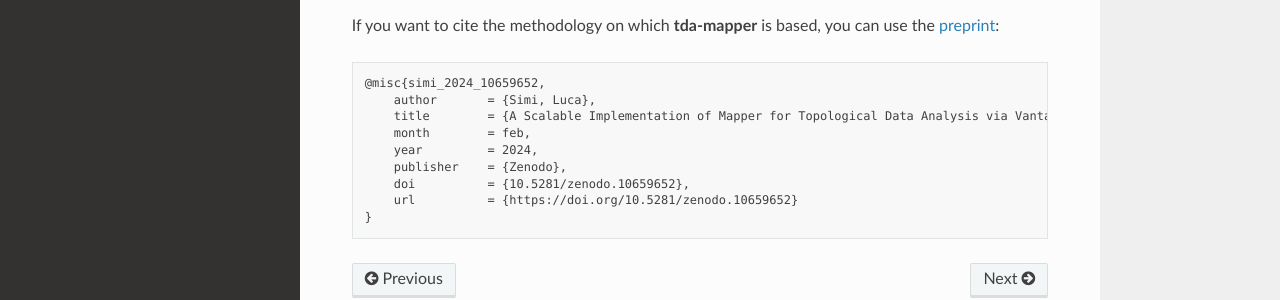
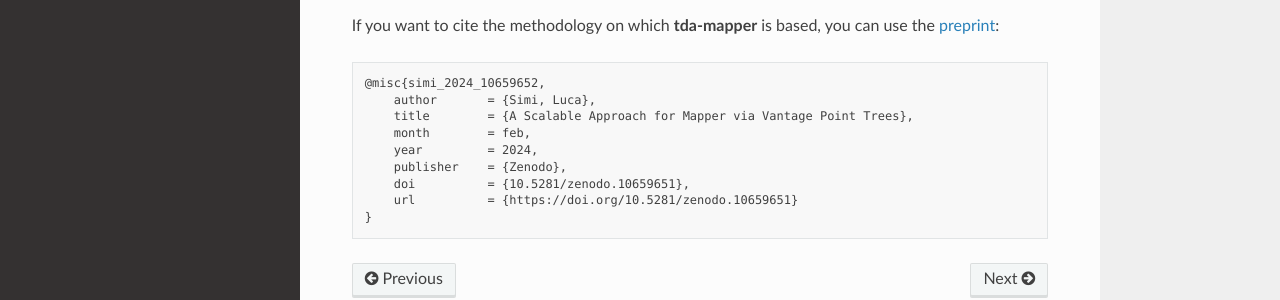
Before and after one commit to lucasimi/tda-mapper-python, a Sphinx documentation site: the page built from docs/source/citations.rst, in a window 1280 px wide. Shown: the part 436-736 px from the top of the page. Built offline with Sphinx 7.4.7 and the Read the Docs theme 2.0.0, drawn with Linux system fonts in a browser that asks for light colours.

Commit message:
Updates references

```diff
--- a/docs/source/citations.rst
+++ b/docs/source/citations.rst
@@ -26,10 +26,10 @@ you can use the
 
     @misc{simi_2024_10659652,
         author       = {Simi, Luca},
-        title        = {A Scalable Implementation of Mapper for Topological Data Analysis via Vantage Point Trees},
+        title        = {A Scalable Approach for Mapper via Vantage Point Trees},
         month        = feb,
         year         = 2024,
         publisher    = {Zenodo},
-        doi          = {10.5281/zenodo.10659652},
-        url          = {https://doi.org/10.5281/zenodo.10659652}
+        doi          = {10.5281/zenodo.10659651},
+        url          = {https://doi.org/10.5281/zenodo.10659651}
     }
```
Also changed, not shown: README.md (+1 -1 lines).
